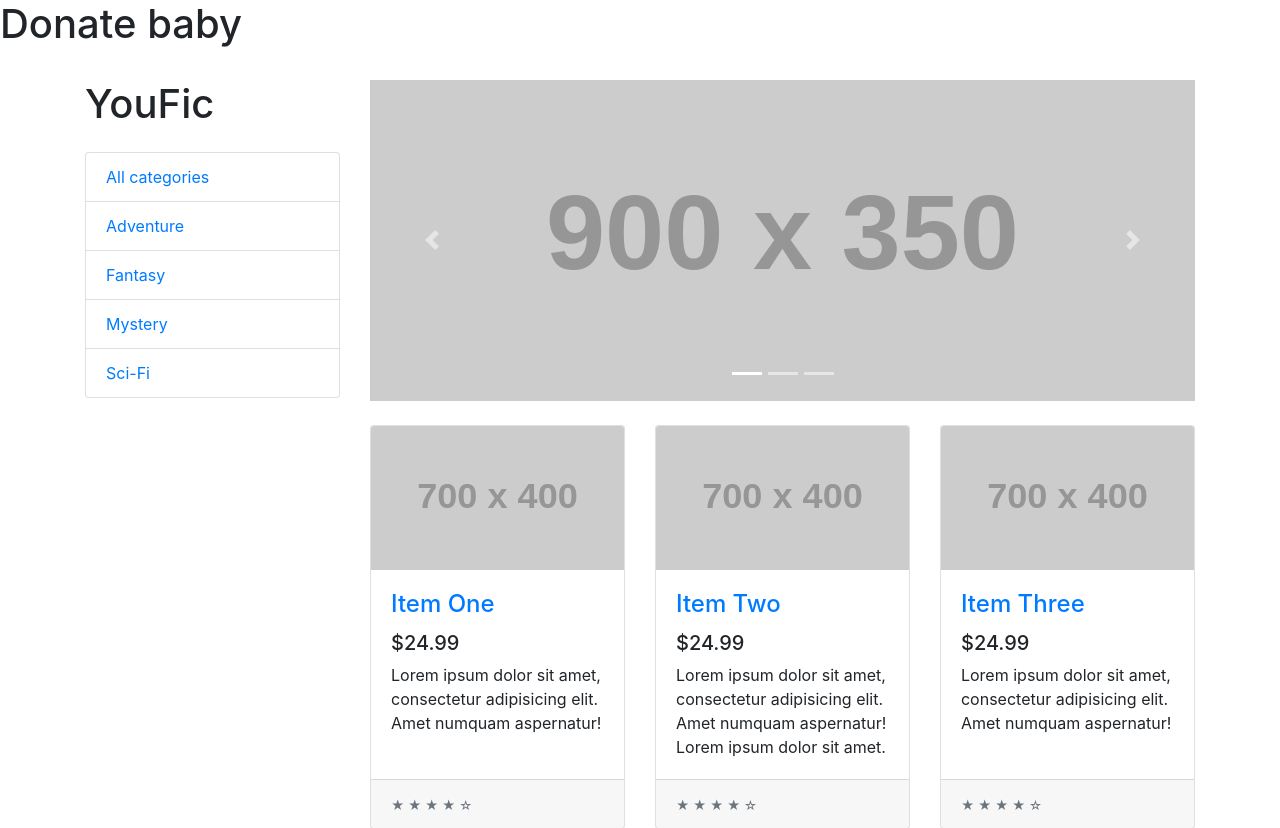
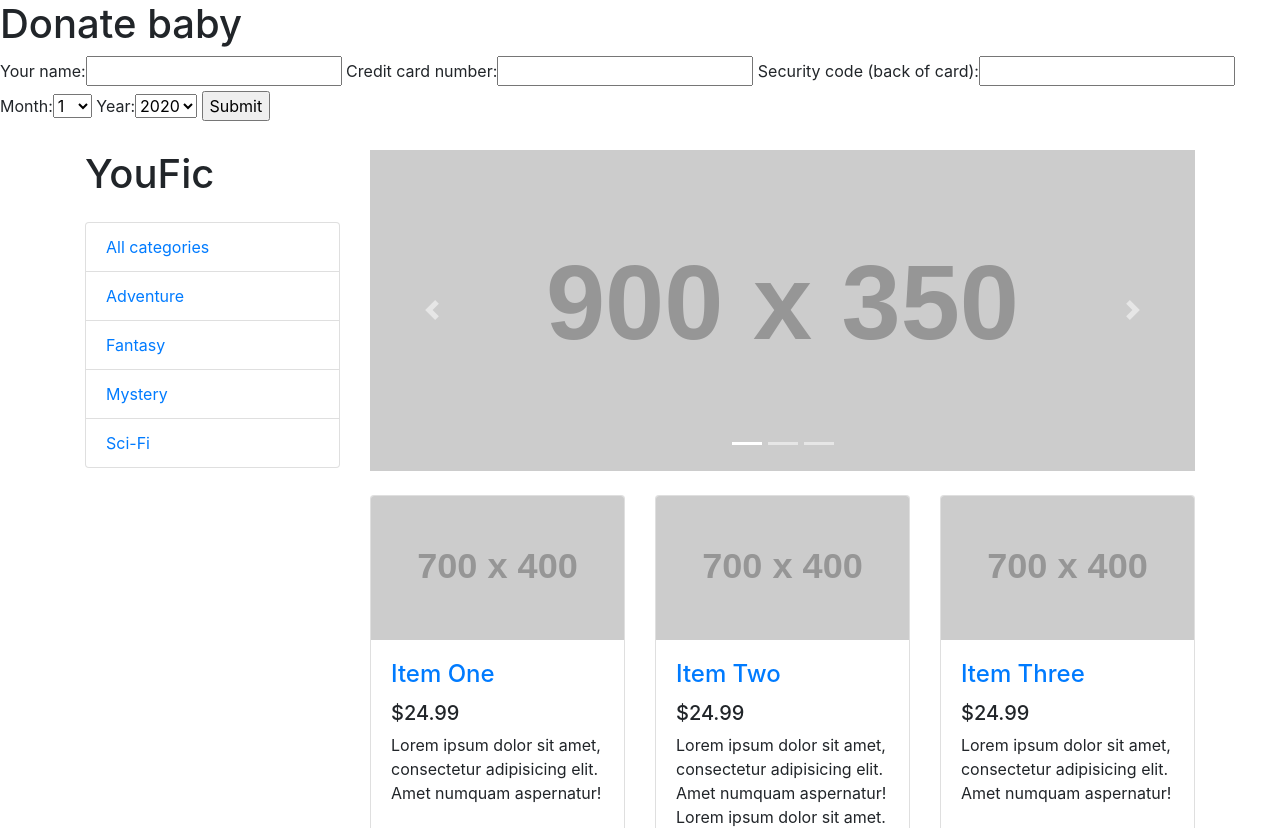
Before and after one commit to andrewdempsey2018/youfic, a Django app: page /donate/donate/ in a window 1280 px wide. Shown: the part 56-884 px from the top of the page. Run offline with Django 3.2, Linux system fonts and the light colour scheme; grey boxes labelled with a size stand in for pictures from a placeholder-image service; some libraries are stand-ins or nearby versions.

Commit message:
Added basic donation form

```diff
--- /dev/null
+++ b/donate/forms.py
@@ -0,0 +1,15 @@
+from django import forms
+
+
+class NameForm(forms.Form):
+    your_name = forms.CharField(label="Your name", max_length=100)
+
+    # List comprehensions to create lists of months and years for use with credit card details
+    MONTHS = [(i, i) for i in range(1, 12)]
+    YEARS = [(i, i) for i in range(2020, 2030)]
+
+    card_number = forms.CharField(label='Credit card number', required=False)
+    cvv = forms.CharField(label='Security code (back of card)', required=False)
+    expiry_month = forms.ChoiceField(label='Month', choices=MONTHS, required=False)
+    expiry_year = forms.ChoiceField(label='Year', choices=YEARS, required=False)
+    stripe_id = forms.CharField(widget=forms.HiddenInput)
--- a/donate/templates/donate.html
+++ b/donate/templates/donate.html
@@ -2,4 +2,12 @@
 
 {% block content %}
 <h1>Donate baby</h1>
+
+<form action="/your-name/" method="post">
+    {% csrf_token %}
+    {{  form  }}
+    <input type="submit" value="Submit">
+</form>
+
+
 {% endblock %}
--- a/donate/views.py
+++ b/donate/views.py
@@ -1,4 +1,28 @@
+from django.http import HttpResponseRedirect
 from django.shortcuts import render
 
+from .forms import NameForm
+
+
 def donate(request):
-    return render(request, 'donate.html')
+    form = NameForm()
+    return render(request, "donate.html", {'form': form})
+
+
+def get_name(request):
+    # if this is a POST request we need to process the form data
+    if request.method == "POST":
+        # create a form instance and populate it with data from the request:
+        form = NameForm(request.POST)
+        # check whether it's valid:
+        if form.is_valid():
+            # process the data in form.cleaned_data as required
+            # ...
+            # redirect to a new URL:
+            return HttpResponseRedirect("/thanks/")
+
+    # if a GET (or any other method) we'll create a blank form
+    else:
+        form = NameForm()
+
+    return render(request, "name.html", {"form": form})
--- a/youfic/settings.py
+++ b/youfic/settings.py
@@ -141,9 +141,6 @@ os.path.join(BASE_DIR, "static"),
 MEDIA_URL = '/media/'
 MEDIA_ROOT = os.path.join(BASE_DIR, 'media')
 
-#STRIPE_PUBLISHABLE = os.getenv('STRIPE_PUBLISHABLE')
-#STRIPE_SECRET = os.getenv('STRIPE_SECRET')
-
 # *** TOD0 *** rewatch auth tutorial and see what this code is for
 AUTHENTICATION_BACKENDS = [
     'django.contrib.auth.backends.ModelBackend',
```
